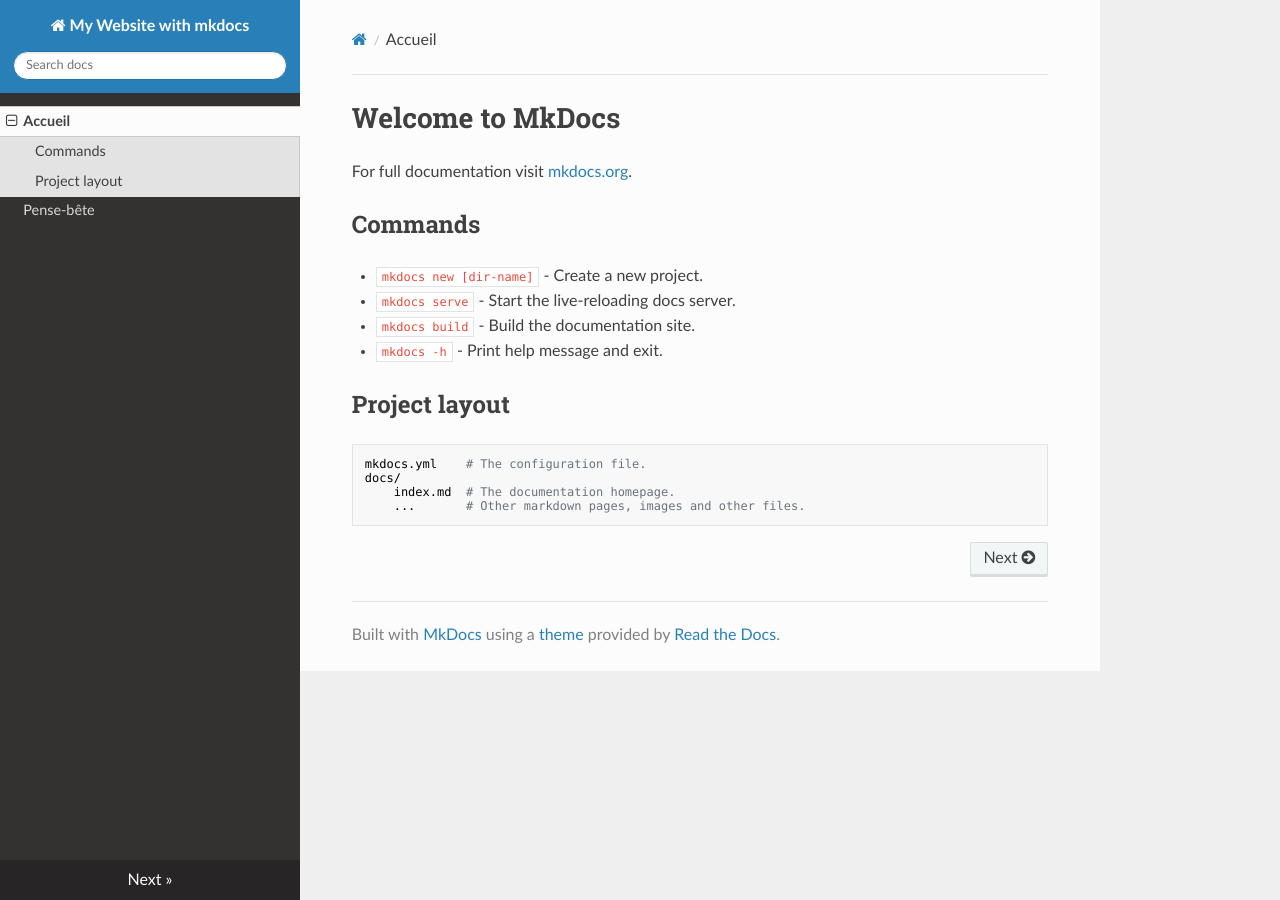
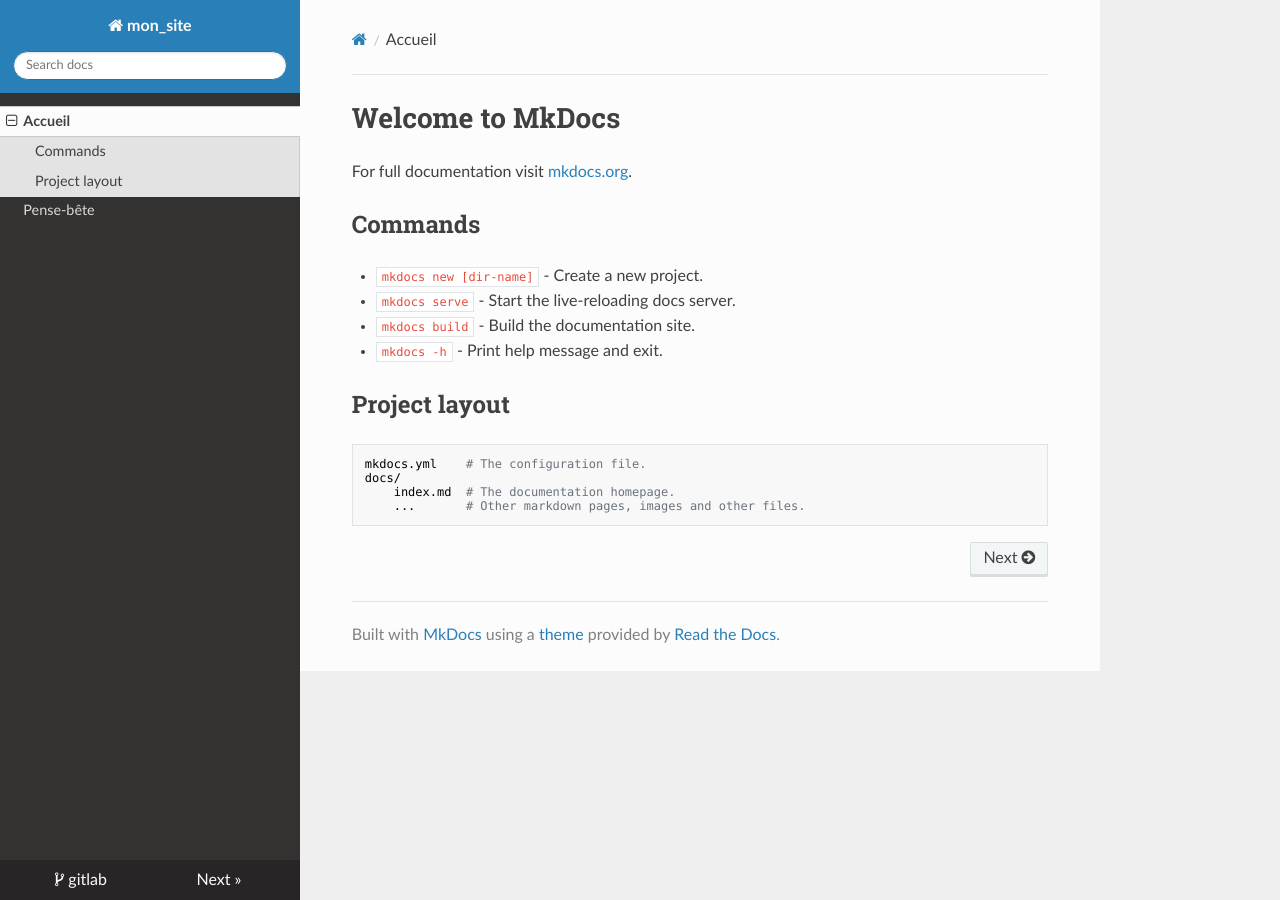
Before and after one commit to rajsekharv9394/site_mkdocs_2, an MkDocs documentation site: the page built from docs/index.md, in a window 1280 px wide. Built offline with MkDocs 1.6.1, drawn with Linux system fonts in a browser that asks for light colours; nearby versions of some CDN libraries.

Commit message:
site 2 commit 1

```diff
--- a/mkdocs.yml
+++ b/mkdocs.yml
@@ -1,7 +1,9 @@
 ## Préambule
-site_name: My Website with mkdocs
-site_description: Un site sur quelque chose.
-site_author: Nelson
+site_name: mon_site
+site_description: 2nd website
+site_author: Raj
+repo_name: gitlab
+site_favicon: favicon.ico
 
 theme:
   name: readthedocs # mkdocs
```
Also changed, not shown: docs/favicon.ico (added), 1 other file.
